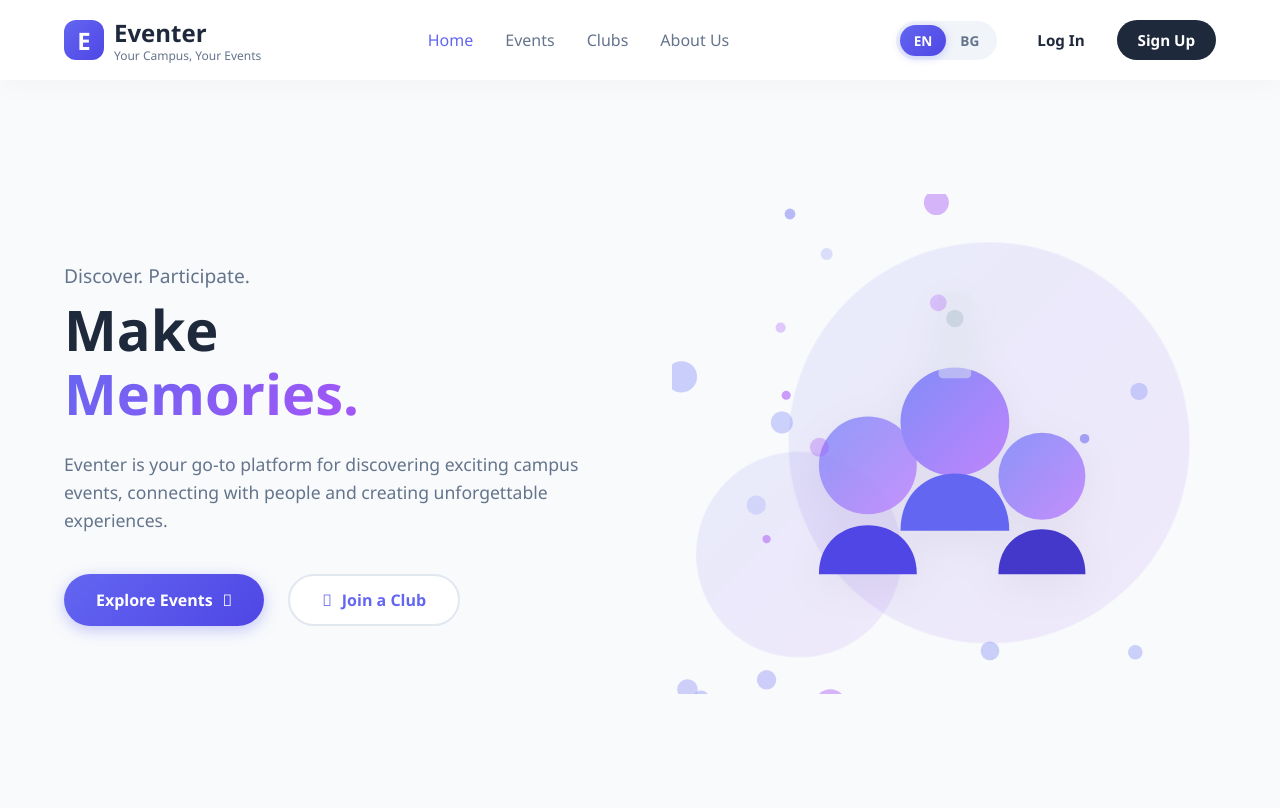
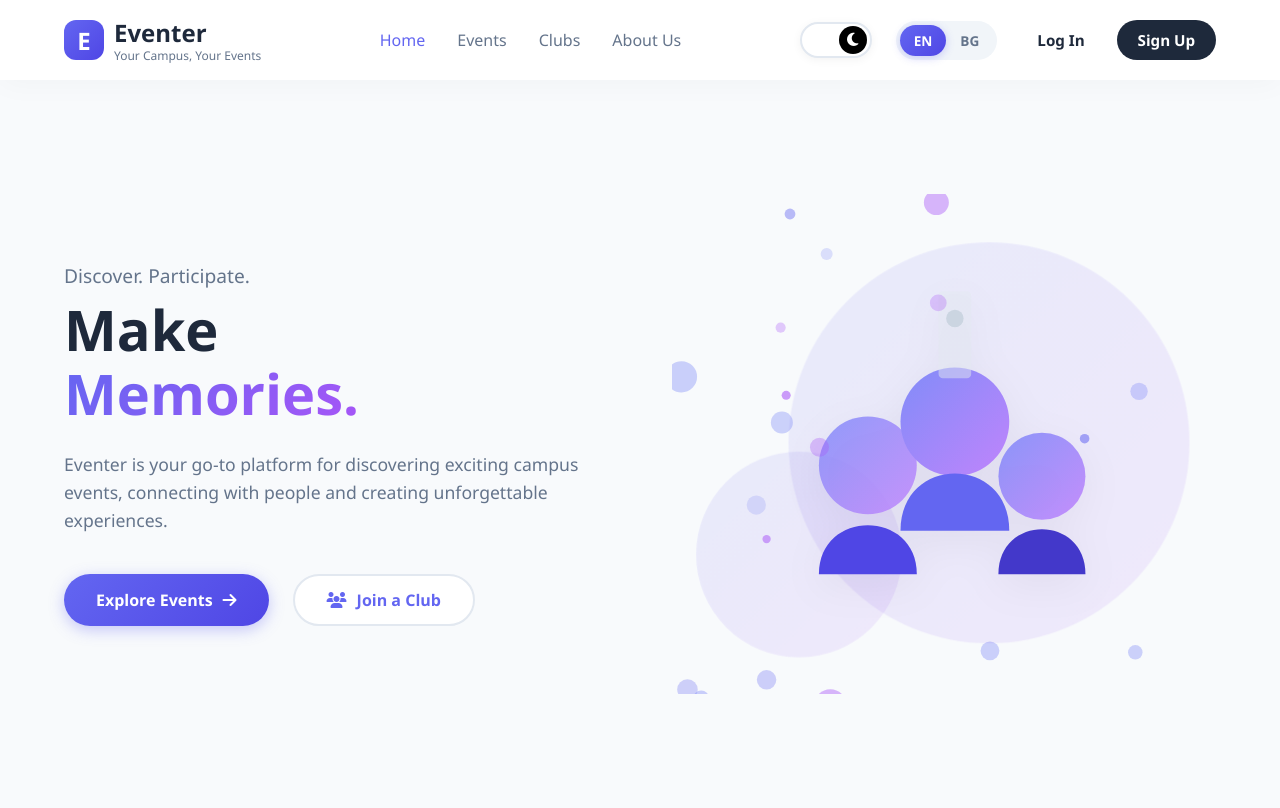
Before and after one commit to j77s9gc9w9-svg/artemis-student-platform, a Flask app: page / in a window 1280 px wide. Run offline with Flask 3, Linux system fonts and the light colour scheme; some libraries are stand-ins or nearby versions.

Commit message:
Add light/dark theme toggle

```diff
--- a/static/script.js
+++ b/static/script.js
@@ -1,7 +1,6 @@
-// --- Language Switcher Dictionary (EN / BG) ---
 const translations = {
     en: {
-        brand: "static",
+        brand: "Eventer",
         subtitle: "Your Campus, Your Events",
         home: "Home",
         events: "Events",
@@ -11,7 +10,7 @@ const translations = {
         signup: "Sign Up",
         tagline: "Discover. Participate.",
         title: "Make <br><span>Memories.</span>",
-        desc: "static is your go-to platform for discovering exciting campus events, connecting with people and creating unforgettable experiences.",
+        desc: "Eventer is your go-to platform for discovering exciting campus events, connecting with people and creating unforgettable experiences.",
         explore: 'Explore Events <i class="fa-solid fa-arrow-right"></i>',
         club: '<i class="fa-solid fa-users"></i> Join a Club'
     },
@@ -26,22 +25,21 @@ const translations = {
         signup: "Регистрация",
         tagline: "Откривай. Участвай.",
         title: "Създавай <br><span>Спомени.</span>",
-        desc: "static е твоята платформа за откриване на вълнуващи събития в университета, създаване на контакти и незабравими преживявания.",
+        desc: "Eventer е твоята платформа за откриване на вълнуващи събития в университета, създаване на контакти и незабравими преживявания.",
         explore: 'Виж Събитията <i class="fa-solid fa-arrow-right"></i>',
         club: '<i class="fa-solid fa-users"></i> Влез в клуб'
     }
 };
 
 function switchLanguage(lang) {
-    // Update active button state style classes
     document.querySelectorAll('.lang-btn').forEach(btn => {
-        btn.classList.remove('active');
-        if(btn.textContent.toLowerCase() === lang) {
+        if(btn.getAttribute('onclick') && btn.getAttribute('onclick').includes(lang)) {
             btn.classList.add('active');
+        } else if (btn.getAttribute('onclick')) {
+            btn.classList.remove('active');
         }
     });
 
-    // Populate DOM nodes text mapping strings
     document.getElementById('nav-brand').textContent = translations[lang].brand;
     document.getElementById('nav-subtitle').textContent = translations[lang].subtitle;
     document.getElementById('nav-home').textContent = translations[lang].home;
@@ -57,7 +55,6 @@ function switchLanguage(lang) {
     document.getElementById('btn-club').innerHTML = translations[lang].club;
 }
 
-// --- HTML5 Canvas Physics Engine for Bubbly Effect ---
 const canvas = document.getElementById('bubble-canvas');
 const ctx = canvas.getContext('2d');
 const container = document.getElementById('visual-box');
@@ -149,3 +146,23 @@ async function register(email, password) {
 
     return response.json();
 }
+
+document.addEventListener('DOMContentLoaded', () => {
+    const themeCheckbox = document.getElementById('theme-checkbox');
+    const savedTheme = localStorage.getItem('theme');
+
+    if (savedTheme === 'dark') {
+        document.body.classList.add('dark-mode');
+        themeCheckbox.checked = true;
+    }
+
+    themeCheckbox.addEventListener('change', () => {
+        if (themeCheckbox.checked) {
+            document.body.classList.add('dark-mode');
+            localStorage.setItem('theme', 'dark');
+        } else {
+            document.body.classList.remove('dark-mode');
+            localStorage.setItem('theme', 'light');
+        }
+    });
+});
--- a/static/style.css
+++ b/static/style.css
@@ -2,8 +2,24 @@
     --primary: #6366f1;
     --primary-gradient: linear-gradient(135deg, #6366f1 0%, #4f46e5 100%);
     --bg-light: #f8fafc;
+    --bg-header: #ffffff;
     --text-dark: #1e293b;
     --text-muted: #64748b;
+    --box-shadow-alpha: rgba(0, 0, 0, 0.03);
+    --switcher-bg: #f1f5f9;
+    --btn-secondary-bg: #ffffff;
+    --btn-secondary-border: #e2e8f0;
+}
+
+body.dark-mode {
+    --bg-light: #0f172a;
+    --bg-header: #1e293b;
+    --text-dark: #f8fafc;
+    --text-muted: #94a3b8;
+    --box-shadow-alpha: rgba(0, 0, 0, 0.25);
+    --switcher-bg: #334155;
+    --btn-secondary-bg: #1e293b;
+    --btn-secondary-border: #334155;
 }
 
 * {
@@ -18,19 +34,20 @@ body {
     color: var(--text-dark);
     overflow-x: hidden;
     min-height: 100vh;
+    transition: background-color 0.3s ease, color 0.3s ease;
 }
 
-/* --- Navigation Header --- */
 header {
-    background: white;
+    background: var(--bg-header);
     padding: 1rem 5%;
     display: flex;
     justify-content: space-between;
     align-items: center;
-    box-shadow: 0 4px 30px rgba(0, 0, 0, 0.03);
+    box-shadow: 0 4px 30px var(--box-shadow-alpha);
     position: sticky;
     top: 0;
     z-index: 100;
+    transition: background-color 0.3s ease;
 }
 
 .logo-container {
@@ -87,12 +104,86 @@ nav ul li a.active, nav ul li a:hover {
     gap: 1.5rem;
 }
 
-/* Language Swapping UI Layout elements */
+.theme-switch-container {
+    display: flex;
+    align-items: center;
+}
+
+.theme-checkbox {
+    display: none;
+}
+
+.theme-switch-label {
+    width: 72px;
+    height: 36px;
+    background-color: #ffffff;
+    border: 2px solid #e2e8f0;
+    border-radius: 50px;
+    position: relative;
+    cursor: pointer;
+    display: flex;
+    align-items: center;
+    box-shadow: 0 2px 10px rgba(0, 0, 0, 0.05);
+    transition: background-color 0.3s ease, border-color 0.3s ease;
+}
+
+.theme-switch-ball {
+    width: 28px;
+    height: 28px;
+    background-color: #000000;
+    border-radius: 50%;
+    position: absolute;
+    right: 3px;
+    display: flex;
+    align-items: center;
+    justify-content: center;
+    transition: transform 0.3s cubic-bezier(0.4, 0, 0.2, 1), background-color 0.3s ease;
+}
+
+.theme-switch-ball i {
+    font-size: 0.95rem;
+    position: absolute;
+    transition: opacity 0.2s ease, transform 0.3s ease;
+}
+
+.sun-icon {
+    color: #000000;
+    opacity: 0;
+    transform: rotate(-90deg);
+}
+
+.moon-icon {
+    color: #ffffff;
+    opacity: 1;
+    transform: rotate(0deg);
+}
+
+body.dark-mode .theme-switch-label {
+    background-color: #2d3135;
+    border-color: #2d3135;
+}
+
+body.dark-mode .theme-switch-ball {
+    transform: translateX(-34px);
+    background-color: #ffffff;
+}
+
+body.dark-mode .sun-icon {
+    opacity: 1;
+    transform: rotate(0deg);
+}
+
+body.dark-mode .moon-icon {
+    opacity: 0;
+    transform: rotate(90deg);
+}
+
 .lang-switcher {
     display: flex;
-    background: #f1f5f9;
+    background: var(--switcher-bg);
     padding: 4px;
     border-radius: 20px;
+    transition: background-color 0.3s ease;
 }
 
 .lang-btn {
@@ -113,7 +204,6 @@ nav ul li a.active, nav ul li a:hover {
     box-shadow: 0 2px 8px rgba(99, 102, 241, 0.3);
 }
 
-/* Public Logged-Out Auth Buttons */
 .auth-buttons {
     display: flex;
     align-items: center;
@@ -149,7 +239,6 @@ nav ul li a.active, nav ul li a:hover {
     transform: translateY(-1px);
 }
 
-/* --- Student Cover Hero Layout --- */
 .hero {
     display: grid;
     grid-template-columns: 1fr 1fr;
@@ -222,18 +311,17 @@ nav ul li a.active, nav ul li a:hover {
 }
 
 .btn-secondary {
-    background: white;
+    background: var(--btn-secondary-bg);
     color: var(--primary);
-    border: 2px solid #e2e8f0;
+    border: 2px solid var(--btn-secondary-border);
 }
 
 .btn-secondary:hover {
     border-color: var(--primary);
-    background: #f8fafc;
+    background: var(--bg-light);
     transform: translateY(-2px);
 }
 
-/* --- Interactive Bubbly Vector Wrapper --- */
 .hero-visual {
     position: relative;
     width: 100%;
@@ -286,7 +374,6 @@ nav ul li a.active, nav ul li a:hover {
     50% { transform: translateY(-15px) scale(1.03); }
 }
 
-/* Mobile Responsiveness Viewport Rules */
 @media (max-width: 968px) {
     .hero {
         grid-template-columns: 1fr;
--- a/templates/index.html
+++ b/templates/index.html
@@ -4,7 +4,7 @@
     <meta charset="UTF-8">
     <meta name="viewport" content="width=device-width, initial-scale=1.0">
     <title>Eventer - Your Campus, Your Events</title>
-    <link rel="stylesheet" href="Eventer/https://cdnjs.cloudflare.com/ajax/libs/font-awesome/6.4.0/css/all.min.css">
+    <link rel="stylesheet" href="https://cdnjs.cloudflare.com/ajax/libs/font-awesome/6.4.0/css/all.min.css">
     <link rel="stylesheet" href="{{ url_for('static', filename='style.css') }}">
 </head>
 <body>
@@ -28,6 +28,16 @@
         </nav>
 
         <div class="header-actions">
+            <div class="theme-switch-container">
+                <input type="checkbox" id="theme-checkbox" class="theme-checkbox">
+                <label for="theme-checkbox" class="theme-switch-label">
+                    <span class="theme-switch-ball">
+                        <i class="fa-solid fa-sun sun-icon"></i>
+                        <i class="fa-solid fa-moon moon-icon"></i>
+                    </span>
+                </label>
+            </div>
+
             <div class="lang-switcher">
                 <button class="lang-btn active" onclick="switchLanguage('en')">EN</button>
                 <button class="lang-btn" onclick="switchLanguage('bg')">BG</button>
@@ -84,6 +94,6 @@
         </div>
     </main>
 
-    <script src="../static/script.js"></script>
+    <script src="{{ url_for('static', filename='script.js') }}"></script>
 </body>
 </html>
```
